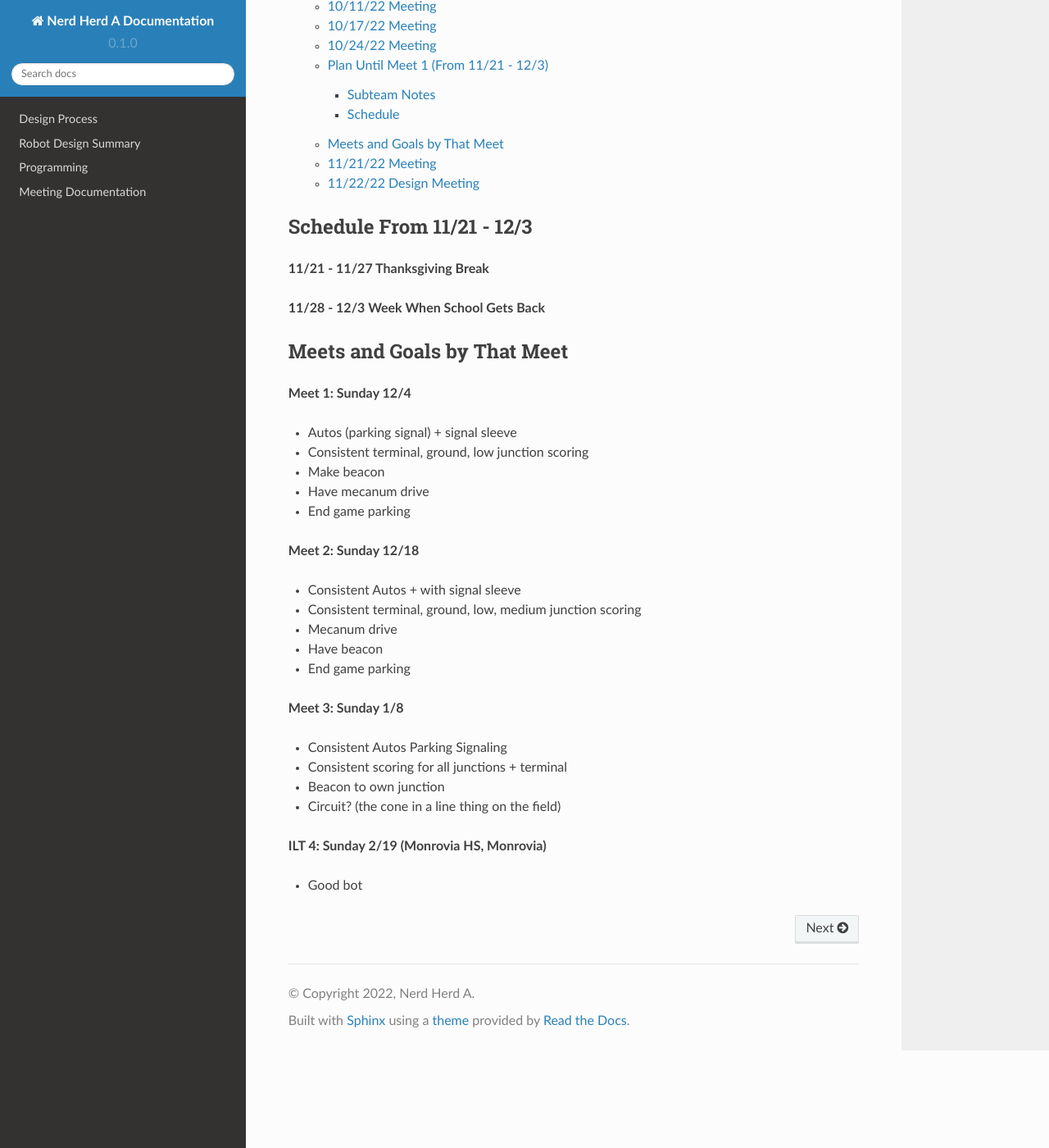
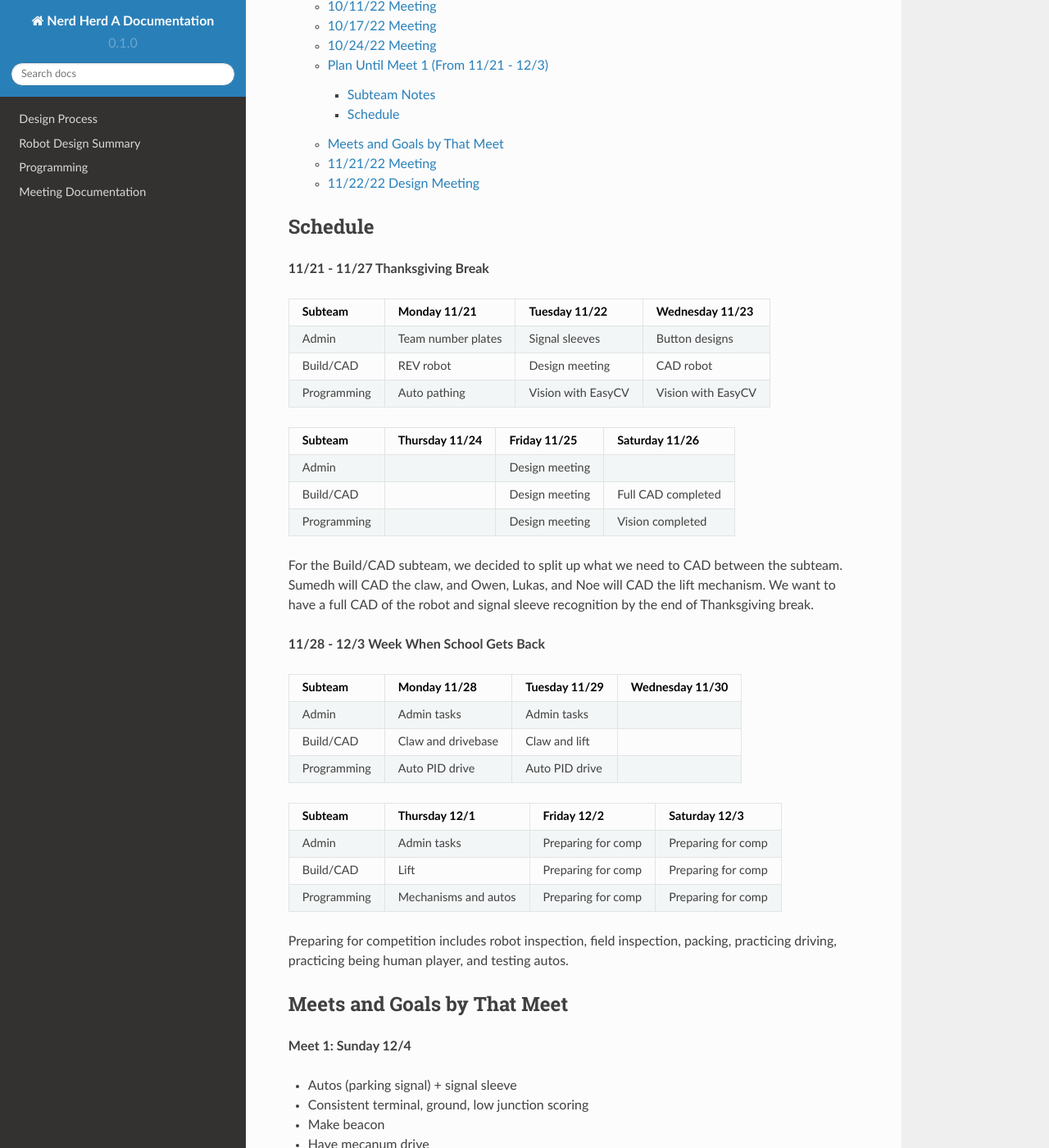
Before and after one commit to samanthac02/FTCDocumentation, a Sphinx documentation site: the page built from docs/source/index.rst, in a window 1280 px wide and 1400 px high, scrolled down 1084 px. Shown: the whole window at 82% size. Built offline with Sphinx 7.4.7 and the Read the Docs theme 2.0.0, drawn with Linux system fonts in a browser that asks for light colours.

Commit message:
Update index.rst

```diff
--- a/docs/source/index.rst
+++ b/docs/source/index.rst
@@ -11,12 +11,56 @@ Contents
    programming
    meetingDocumentation
 
-Schedule From 11/21 - 12/3
+Schedule
 #####
 
 **11/21 - 11/27 Thanksgiving Break**
 
++-------------+---------------------+---------------------+---------------------+
+| Subteam     | Monday 11/21        | Tuesday 11/22       | Wednesday 11/23     |
++=============+=====================+=====================+=====================+
+| Admin       | Team number plates  | Signal sleeves      | Button designs      |
++-------------+---------------------+---------------------+---------------------+
+| Build/CAD   | REV robot           | Design meeting      | CAD robot           |
++-------------+---------------------+---------------------+---------------------+
+| Programming | Auto pathing        | Vision with EasyCV  | Vision with EasyCV  |
++-------------+---------------------+---------------------+---------------------+
+
++-------------+---------------------+---------------------+---------------------+
+| Subteam     | Thursday 11/24      | Friday 11/25        | Saturday 11/26      |
++=============+=====================+=====================+=====================+
+| Admin       |                     | Design meeting      |                     |
++-------------+---------------------+---------------------+---------------------+
+| Build/CAD   |                     | Design meeting      | Full CAD completed  |
++-------------+---------------------+---------------------+---------------------+
+| Programming |                     | Design meeting      | Vision completed    |
++-------------+---------------------+---------------------+---------------------+
+
+For the Build/CAD subteam, we decided to split up what we need to CAD between the subteam. Sumedh will CAD the claw, and Owen, Lukas, and Noe will CAD the lift mechanism. We want to have a full CAD of the robot and signal sleeve recognition by the end of Thanksgiving break.
+
 **11/28 - 12/3 Week When School Gets Back**
+
++-------------+----------------------+---------------------+---------------------+
+| Subteam     | Monday 11/28         | Tuesday 11/29       | Wednesday 11/30     |
++=============+======================+=====================+=====================+
+| Admin       | Admin tasks          | Admin tasks         |                     |
++-------------+----------------------+---------------------+---------------------+
+| Build/CAD   | Claw and drivebase   | Claw and lift       |                     |
++-------------+----------------------+---------------------+---------------------+
+| Programming | Auto PID drive       | Auto PID drive      |                     |
++-------------+----------------------+---------------------+---------------------+
+
++-------------+----------------------+---------------------+---------------------+
+| Subteam     | Thursday 12/1        | Friday 12/2         | Saturday 12/3       |
++=============+======================+=====================+=====================+
+| Admin       | Admin tasks          | Preparing for comp  | Preparing for comp  |
++-------------+----------------------+---------------------+---------------------+
+| Build/CAD   | Lift                 | Preparing for comp  | Preparing for comp  |
++-------------+----------------------+---------------------+---------------------+
+| Programming | Mechanisms and autos | Preparing for comp  | Preparing for comp  |
++-------------+----------------------+---------------------+---------------------+
+
+Preparing for competition includes robot inspection, field inspection, packing, practicing driving, practicing being human player, and testing autos.
 
 Meets and Goals by That Meet
 #####
```
